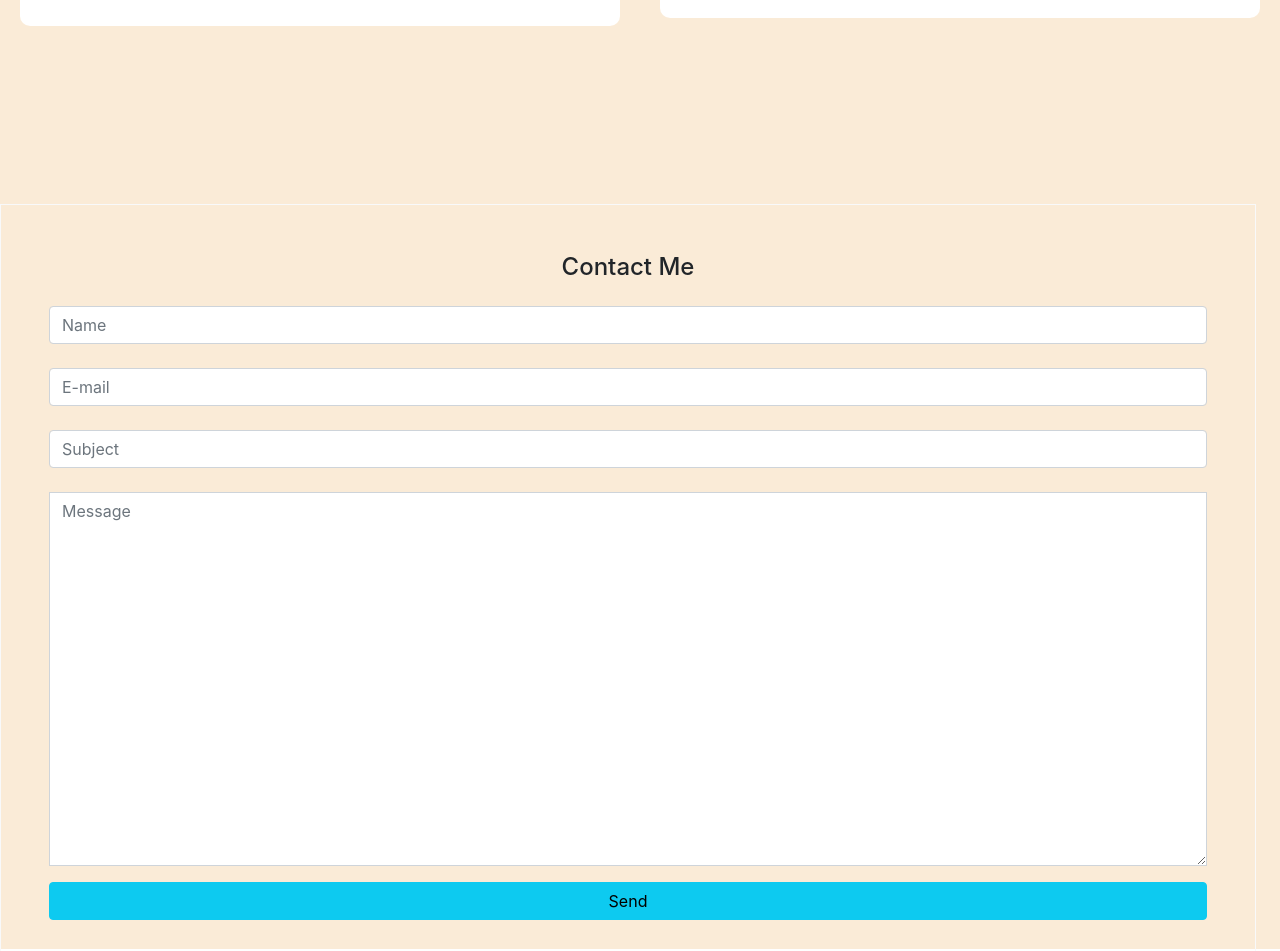
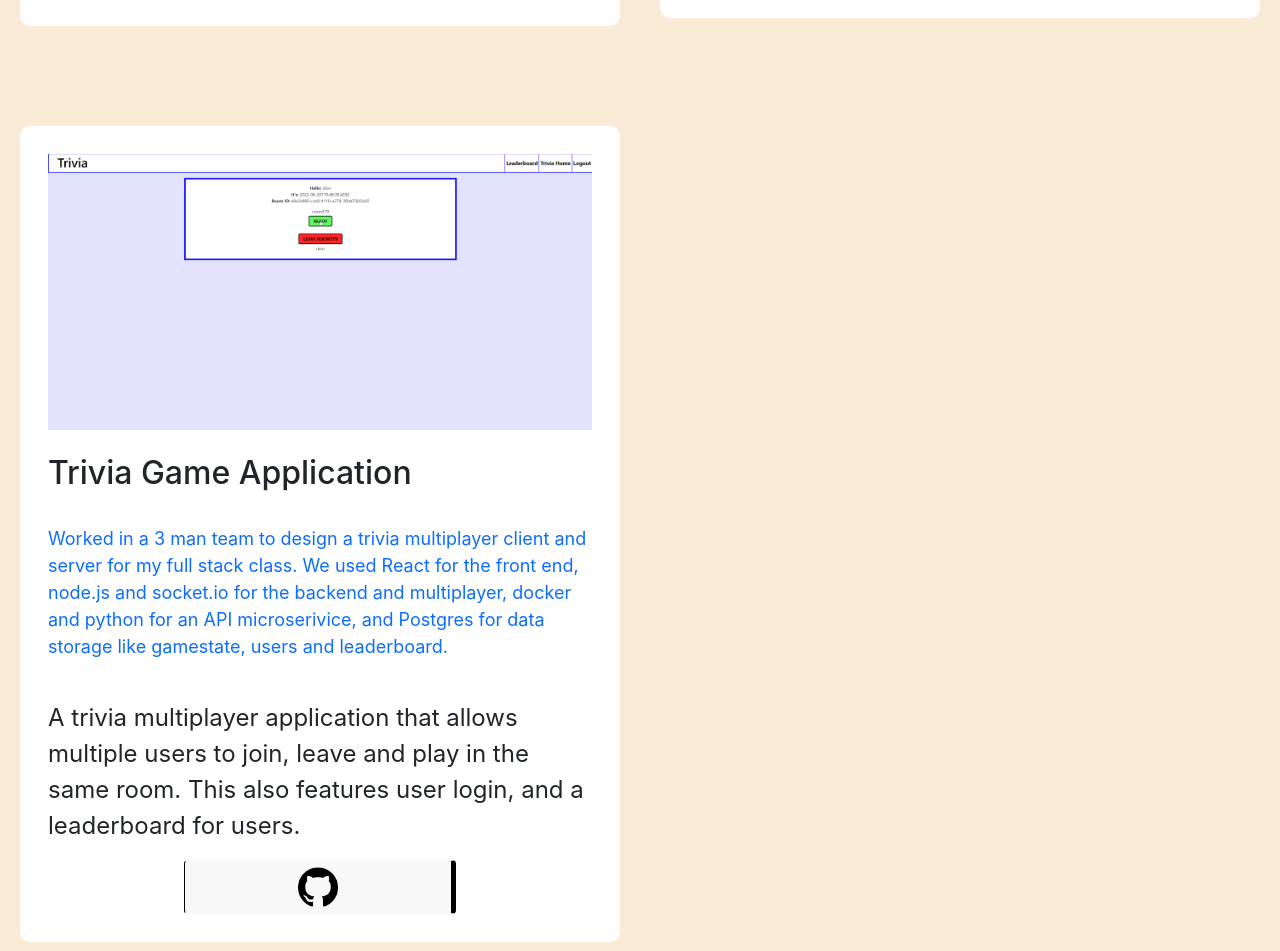
Before and after one commit to DionSat/Personal-Website, a React (Create React App) app: page / in a window 1280 px wide. Shown: the part 3331-4282 px from the top of the page. Built offline with nearby package versions, Linux system fonts and the light colour scheme.

Commit message:
added trivia project to my projects section

```diff
--- a/src/Components/Projects.jsx
+++ b/src/Components/Projects.jsx
@@ -2,6 +2,7 @@ import React from "react";
 import water_image from "../Images/water.png";
 import deck_image from "../Images/blackjack.png";
 import git_logo from "../Images/github.png";
+import trivia_image from "../Images/trivia.png";
 import { Container, Row, Col } from "react-bootstrap";
 
 export default function Projects({ id }) {
@@ -104,6 +105,46 @@ export default function Projects({ id }) {
             </div>
           </div>
         </Col>
+        <Col xl={6} lg={12}>
+          <div className='project_container container'>
+            <div className='my_projects p-4'>
+              <img
+                src={trivia_image}
+                className='trivia-image'
+                alt='trivia game application'
+                width='100%'
+                height='100%'></img>
+              <h2 className='pt-4'>Trivia Game Application</h2>
+              <p className='text-primary deck_desc pt-4'>
+                Worked in a 3 man team to design a trivia multiplayer client
+                and server for my full stack class. We used React for the
+                front end, node.js and socket.io for the backend and multiplayer,
+                docker and python for an API microserivice, and Postgres for
+                data storage like gamestate, users and leaderboard.
+              </p>
+              <p className='deck_info pt-4'>
+                A trivia multiplayer application that allows multiple users to
+                join, leave and play in the same room. This also features user login,
+                and a leaderboard for users.
+              </p>
+              <div className='w-100 d-flex align-items-center justify-content-center'>
+                <a
+                  className='btn git_button d-flex align-items-center justify-content-center'
+                  href='https://github.com/DionSat/trivia_application'
+                  target='_blank'
+                  role='button'>
+                  <img
+                    className='button_image'
+                    src={git_logo}
+                    alt='GitHub'
+                    width='90'
+                    height='90'
+                  />
+                </a>
+              </div>
+            </div>
+          </div>
+        </Col>
       </Row>
     </Container>
   );
```
Also changed, not shown: src/Images/trivia.png (added).
